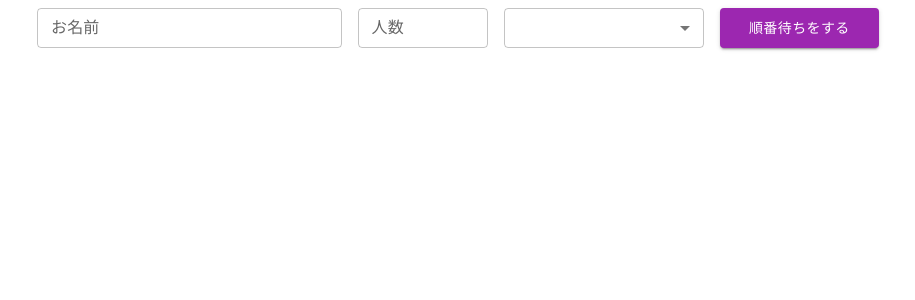
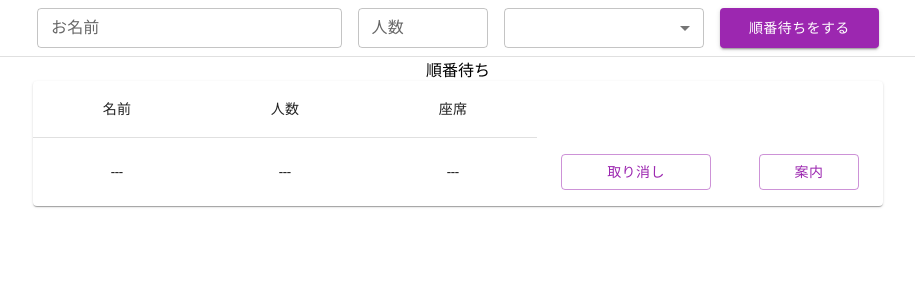
Before and after one commit to harutas/Waiting_Board, a React (Create React App) app: page / in a window 1280 px wide. Shown: the top 300 px of the page, without its empty margins (182-1097 px from the left). Built offline with nearby package versions, Linux system fonts and the light colour scheme.

Commit message:
順番待ちの表を作成

```diff
--- a/src/App.js
+++ b/src/App.js
@@ -1,12 +1,16 @@
 import './App.css';
 import { Container } from '@mui/system';
 import InputArea from './components/InputArea';
+import WaitingTablePage from './components/WaitingTablePage';
+import { Divider } from '@mui/material';
 
 function App() {
   return (
     <div className="App">
-      <Container>
+      <Container sx={{justifycontent: "center"}}>
         <InputArea />
+        <Divider />
+        <WaitingTablePage />
       </Container>
     </div>
   );
--- /dev/null
+++ b/src/components/WaitingParty.jsx
@@ -0,0 +1,45 @@
+
+import { Button, TableCell, TableRow } from "@mui/material"
+
+const WaitingParty = (props) => {
+  return (
+        <TableRow
+          // key={row.name}
+          sx={{ '&:last-child td, &:last-child th': { border: 0 } }}
+        >
+          <TableCell sx={{width : 200}} align="center">---</TableCell>
+          <TableCell sx={{width : 200}} align="center">---</TableCell>
+          <TableCell sx={{width : 200}} align="center">---</TableCell>
+          <TableCell align="center">
+            <Button
+              sx={{ mx: 1, width: 150 }}
+              // disabled={props.disabled}
+              variant="outlined"
+              color='secondary'
+              // onClick={props.onClick}
+              >
+              取り消し
+            </Button>
+
+          </TableCell>
+          <TableCell align="center">
+            <Button
+              sx={{ mx: 1, width: 100 }}
+              // disabled={props.disabled}
+              variant="outlined"
+              color='secondary'
+              // onClick={props.onClick}
+              >
+              案内
+            </Button>
+          </TableCell>
+
+        </TableRow>
+
+
+
+
+  )
+}
+
+export default WaitingParty
--- /dev/null
+++ b/src/components/WaitingTablePage.jsx
@@ -0,0 +1,33 @@
+import { TableContainer, Paper, Table, TableHead, TableBody, TableCell, TableRow } from "@mui/material"
+import WaitingParty from "./WaitingParty";
+
+const WaitingTablePage = (props) => {
+  // const items = props.waitingParties;
+  // const listItems = items.map((item) =>
+  //   <WaitingParty item={item} key={item.id} />
+  // )
+
+
+  return (
+    <>
+      <div>順番待ち</div>
+
+        <TableContainer component={Paper} sx={{ width: 850, margin: "auto" }}>
+          <Table sx={{ minWidth: 300 }} aria-label="waiting-table">
+            <TableHead>
+              <TableRow>
+                <TableCell sx={{width : 150}} align="center">名前</TableCell>
+                <TableCell sx={{width : 150}} align="center">人数</TableCell>
+                <TableCell sx={{width : 150}} align="center">座席</TableCell>
+              </TableRow>
+            </TableHead>
+            <TableBody>
+              <WaitingParty />
+            </TableBody>
+          </Table>
+        </TableContainer>
+    </>
+  )
+}
+
+export default WaitingTablePage
```
